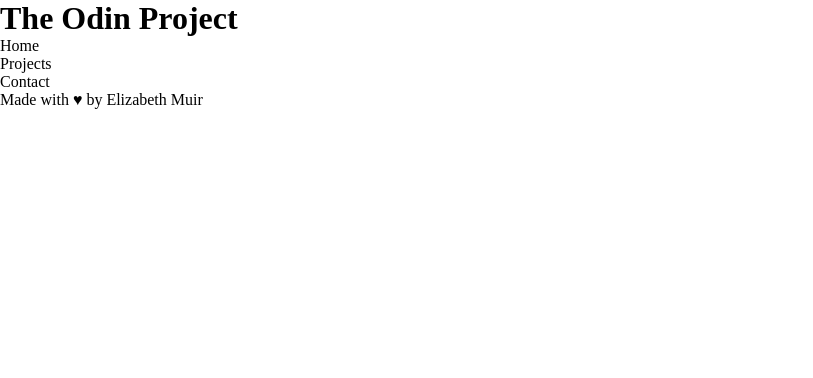
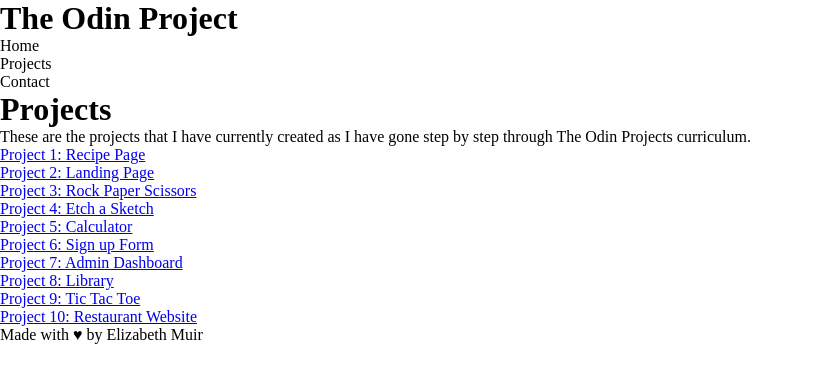
Before and after one commit to xXxLizzy91xXx/TOP-Projects, a plain HTML site: page index.html in a window 1280 px wide. Shown: the whole page, without its empty margins (0-813 px from the left). Drawn offline with Linux system fonts and the light colour scheme.

Commit message:
Added links and text to page

```diff
--- a/index.html
+++ b/index.html
@@ -22,7 +22,22 @@
     </header>
 
     <main class="container">
-
+        <div class="project">
+            <h1 class="title">Projects</h1>
+            <p>These are the projects that I have currently created as I have gone step by step through The Odin Projects curriculum.</p>
+            <ul>
+                <li class="link"><a href="https://xxxlizzy91xxx.github.io/TOP-Projects/odin-recipes/index.html">Project 1: Recipe Page</a></li>
+                <li class="link"><a href="https://xxxlizzy91xxx.github.io/TOP-Projects/odin-landingpage/index.html">Project 2: Landing Page</a></li>
+                <li class="link"><a href="https://xxxlizzy91xxx.github.io/TOP-Projects/odin-rockpaperscissors/index.html">Project 3: Rock Paper Scissors</a></li>
+                <li class="link"><a href="https://xxxlizzy91xxx.github.io/TOP-Projects/odin-etch-a-sketch/index.html">Project 4: Etch a Sketch</a></li>
+                <li class="link"><a href="https://xxxlizzy91xxx.github.io/TOP-Projects/odin-calculator/index.html">Project 5: Calculator</a></li>
+                <li class="link"><a href="https://xxxlizzy91xxx.github.io/TOP-Projects/odin-signupform/index.html">Project 6: Sign up Form</a></li>
+                <li class="link"><a href="https://xxxlizzy91xxx.github.io/TOP-Projects/odin-admindashboard/index.html">Project 7: Admin Dashboard</a></li>
+                <li class="link"><a href="https://xxxlizzy91xxx.github.io/TOP-Projects/odin-library/index.html">Project 8: Library</a></li>
+                <li class="link"><a href="https://xxxlizzy91xxx.github.io/TOP-Projects/odin-TicTacToe/index.html">Project 9: Tic Tac Toe</a></li>
+                <li class="link"><a href="https://xxxlizzy91xxx.github.io/TOP-Projects/odin-restaurant/index.html">Project 10: Restaurant Website</a></li>
+            </ul>
+        </div>
     </main>
 
     <footer class="foot">
```
